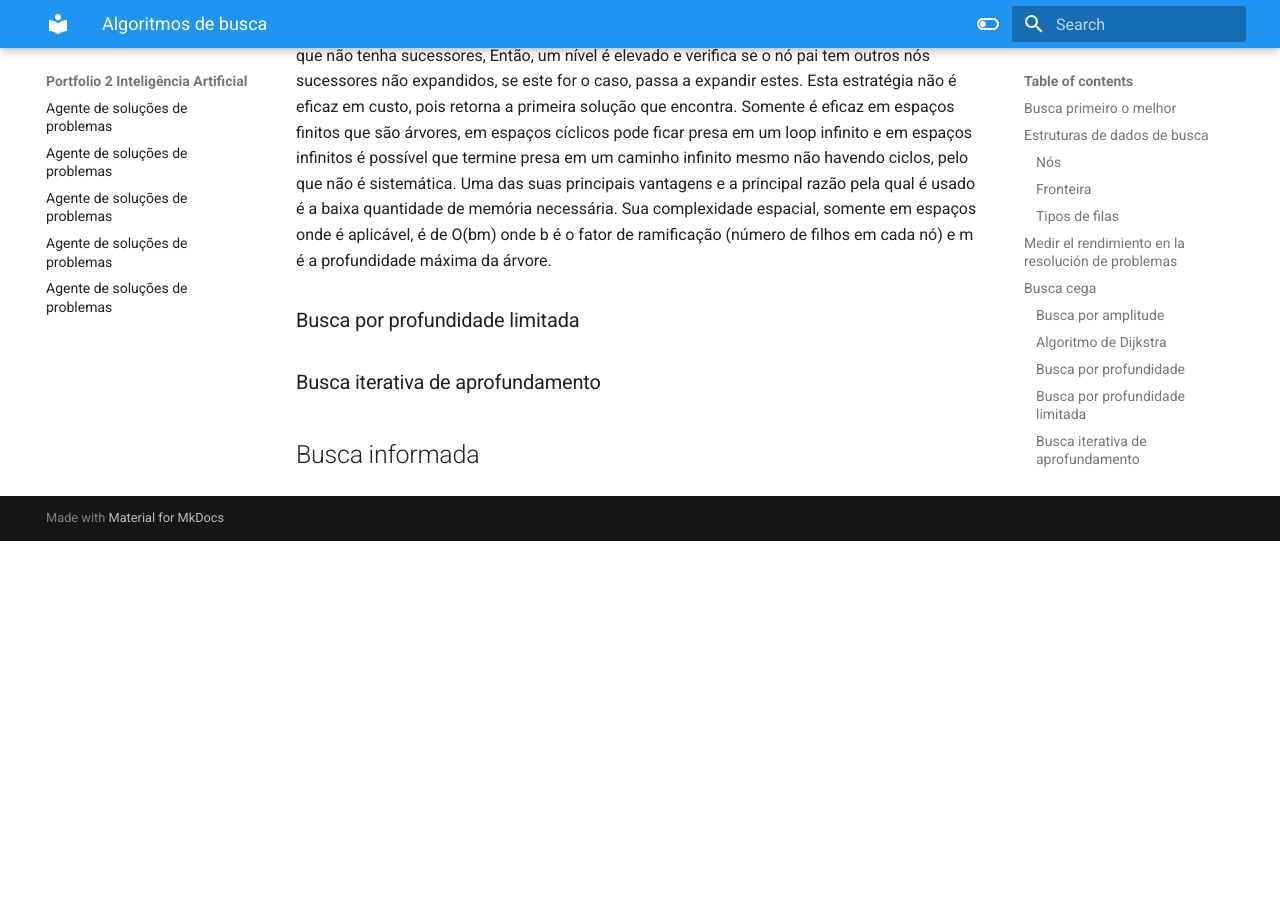
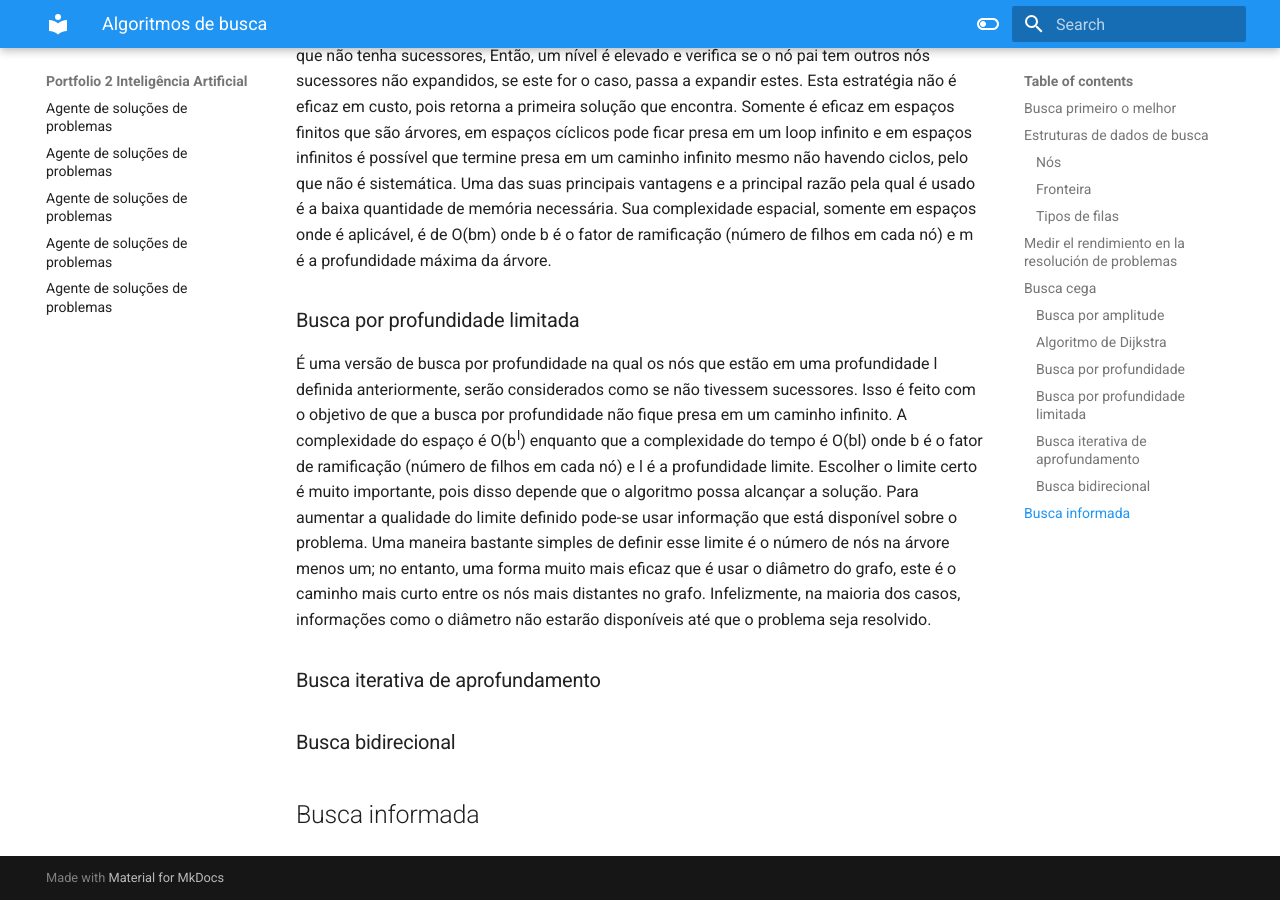
Before and after one commit to sebazac332/Portfolio_2IA, an MkDocs documentation site: the page built from docs/search-algoritms.md, in a window 1280 px wide and 900 px high, scrolled down 2481 px. Built offline with MkDocs 1.6.1 and Material for MkDocs 9.7.7, drawn with Linux system fonts in a browser that asks for light colours; before the commit the page ends 3022 px from its top, so only the background shows below that.

Commit message:
avance parte 3

```diff
--- a/docs/search-algoritms.md
+++ b/docs/search-algoritms.md
@@ -59,6 +59,10 @@ Esta estratégia é baseada em expandir primeiro os nós sucessores antes de exp
 
 ### Busca por profundidade limitada
 
+É uma versão de busca por profundidade na qual os nós que estão em uma profundidade l definida anteriormente, serão considerados como se não tivessem sucessores. Isso é feito com o objetivo de que a busca por profundidade não fique presa em um caminho infinito. A complexidade do espaço é O(b<sup>l</sup>) enquanto que a complexidade do tempo é O(bl) onde b é o fator de ramificação (número de filhos em cada nó) e l é a profundidade limite. Escolher o limite certo é muito importante, pois disso depende que o algoritmo possa alcançar a solução. Para aumentar a qualidade do limite definido pode-se usar informação que está disponível sobre o problema. Uma maneira bastante simples de definir esse limite é o número de nós na árvore menos um; no entanto, uma forma muito mais eficaz que é usar o diâmetro do grafo, este é o caminho mais curto entre os nós mais distantes no grafo. Infelizmente, na maioria dos casos, informações como o diâmetro não estarão disponíveis até que o problema seja resolvido.
+
 ### Busca iterativa de aprofundamento
 
+### Busca bidirecional
+
 ## Busca informada
```
